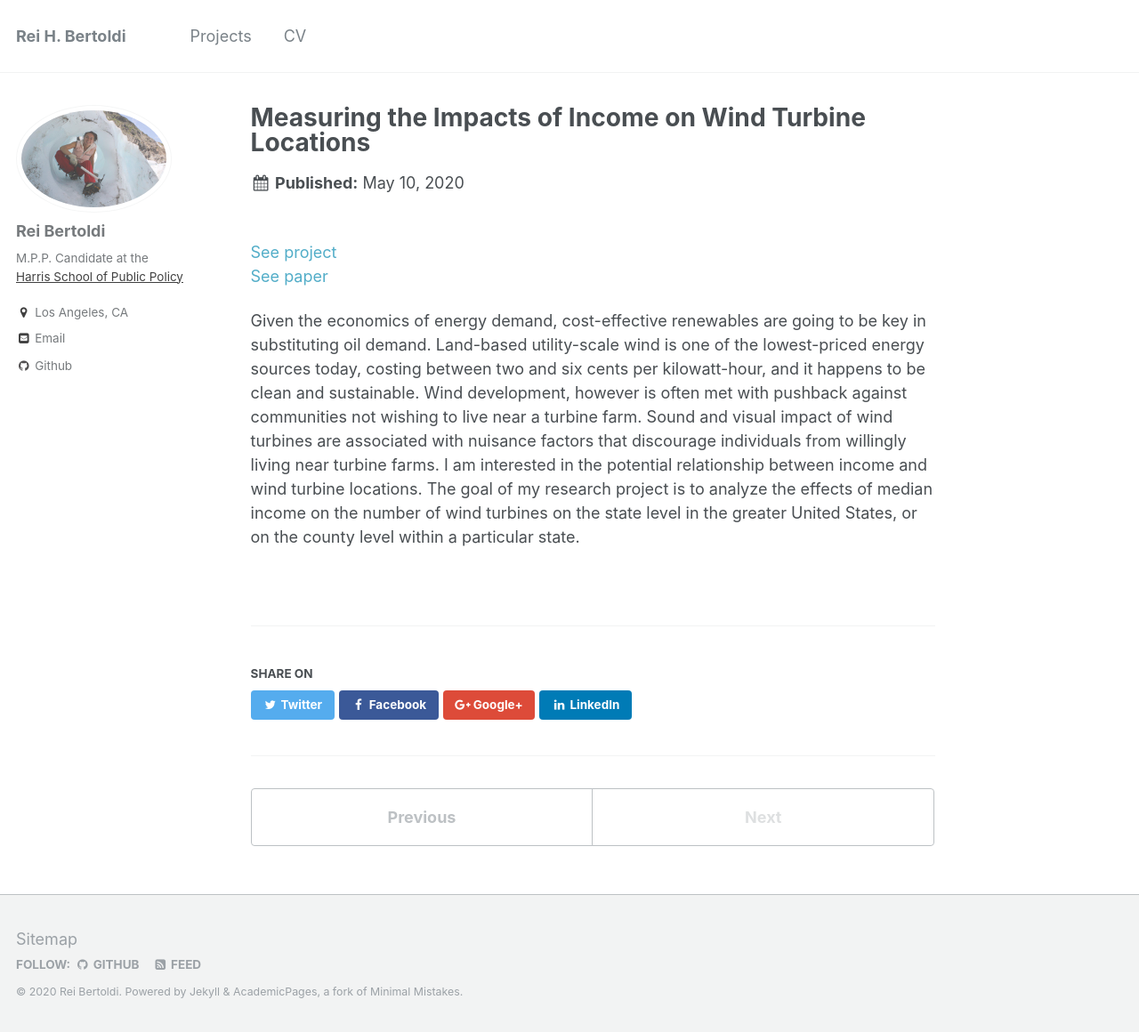
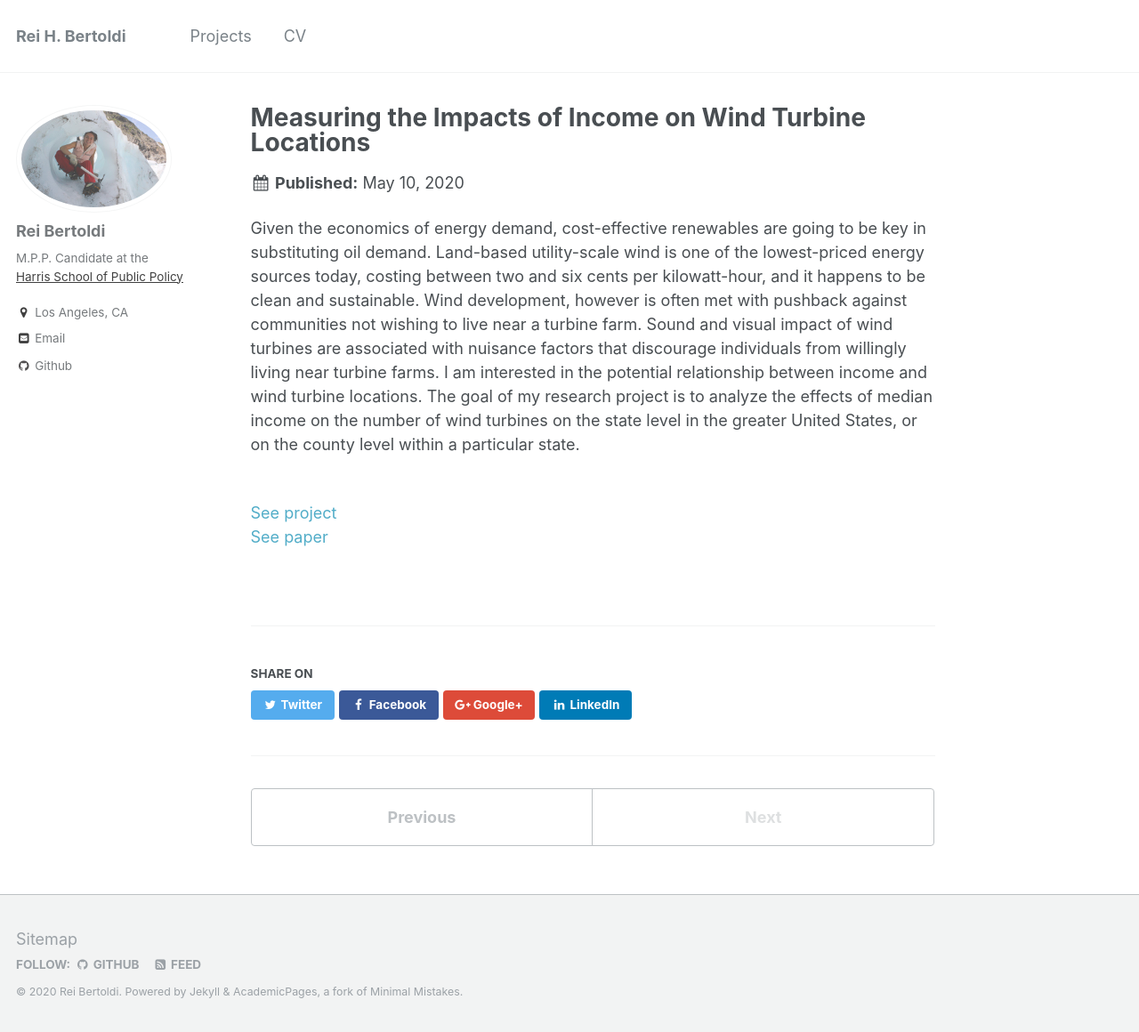
Before and after one commit to rhbertoldi/rhbertoldi.github.io, a Jekyll site: the page built from _projects/2020-05-10-turbines-in-space.md, in a window 1280 px wide and 1160 px high. Shown: the whole window at 89% size. Built offline with Jekyll 4.4.1, drawn with Linux system fonts in a browser that asks for light colours.

Commit message:
editing line breaks

```diff
--- a/_projects/2020-05-10-turbines-in-space.md
+++ b/_projects/2020-05-10-turbines-in-space.md
@@ -4,7 +4,7 @@ excerpt: "Analyzing the effects of median income on wind turbine presence"
 collection: portfolio
 ---
 
+Given the economics of energy demand, cost-effective renewables are going to be key in substituting oil demand. Land-based utility-scale wind is one of the lowest-priced energy sources today, costing between two and six cents per kilowatt-hour, and it happens to be clean and sustainable. Wind development, however is often met with pushback against communities not wishing to live near a turbine farm. Sound and visual impact of wind turbines are associated with nuisance factors that discourage individuals from willingly living near turbine farms. I am interested in the potential relationship between income and wind turbine locations. The goal of my research project is to analyze the effects of median income on the number of wind turbines on the state level in the greater United States, or on the county level within a particular state.
+
 <br/>[See project](https://github.com/rhbertoldi/turbines-in-space)
 <br/>[See paper](http://rhbertoldi.github.io/files/turbines-in-space.pdf)
-
-Given the economics of energy demand, cost-effective renewables are going to be key in substituting oil demand. Land-based utility-scale wind is one of the lowest-priced energy sources today, costing between two and six cents per kilowatt-hour, and it happens to be clean and sustainable. Wind development, however is often met with pushback against communities not wishing to live near a turbine farm. Sound and visual impact of wind turbines are associated with nuisance factors that discourage individuals from willingly living near turbine farms. I am interested in the potential relationship between income and wind turbine locations. The goal of my research project is to analyze the effects of median income on the number of wind turbines on the state level in the greater United States, or on the county level within a particular state.
```
